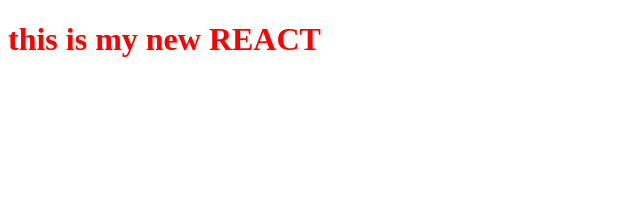
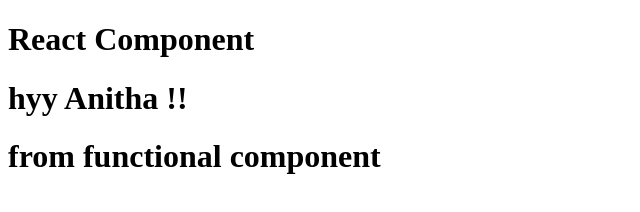
Before and after one commit to sumanth-create1/namasthe-react, a React app: page / in a window 1280 px wide. Shown: the whole page, without its empty margins (0-640 px from the left). Built offline with nearby package versions, Linux system fonts and the light colour scheme.

Commit message:
explored REACT components

```diff
--- a/App.js
+++ b/App.js
@@ -1,15 +1,27 @@
 import React from "react";
 import ReactDOM from "react-dom/client";
 
-const heading = React.createElement("h1", {id:"heading"}, "Anitha is not here!!");
+// this is a REACT element
+const heading = <h1 className="root">this is a react Element</h1>;
+
+// REACT Functional Component
+
+
+const Title = () => (
+    <h1>
+        React Component
+    </h1>
+);
+
+const HeadingComponent = () => (
+
+  <div id="container">
+    <Title />
+    <h1>hyy Anitha !!</h1>
+    <h1>from functional component</h1>
+  </div>
+);
 
 const root = ReactDOM.createRoot(document.getElementById("root"));
 
-
-
-const heading2 = <h1 id = "heading">this is my new REACT</h1>
-
-console.log(heading2);
-
-
-root.render(heading2);
+root.render(<HeadingComponent />);
--- a/index.html
+++ b/index.html
@@ -8,7 +8,7 @@
   </head>
   <body>
     <div id="root">
-      <h1>Anitha is here</h1>
+      <!-- <h1>Anitha is here</h1> -->
     </div>
 
     <script type = "module" src="./App.js"></script>
```
